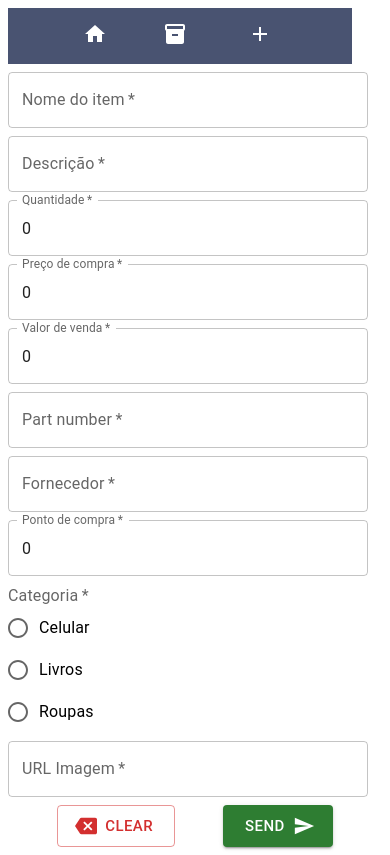
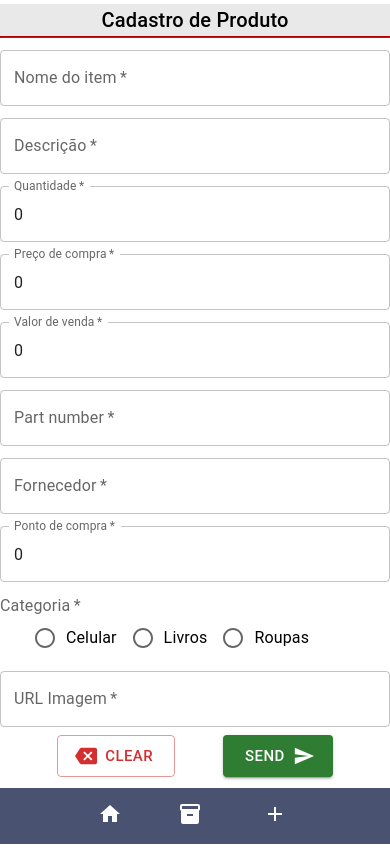
Before and after one commit to LeoSantini/kols, a React (Create React App) app: page /addProduct in a window 390 px wide. Built offline with nearby package versions, Linux system fonts and the light colour scheme; no server answers.

Commit message:
Add responsive css

```diff
--- a/src/App.js
+++ b/src/App.js
@@ -1,7 +1,7 @@
 // Import funções react
 import { BrowserRouter, Routes, Route } from "react-router-dom";
 import { useState, useEffect } from "react";
-import React from 'react'
+import React from "react";
 
 // Import de componentes
 import Navbar from "./Components/Navbar/index";
@@ -9,17 +9,17 @@ import Form from "./pages/Form";
 import Home from "./pages/Home/Home";
 import Products from "./pages/Products/Products";
 import Product from "./pages/Product/Product";
-import Edit from "./pages/Edit/Edit"
+import Edit from "./pages/Edit/Edit";
 
 import axios from "axios";
 
 function App() {
   const [stock, setStock] = useState();
   const [rerender, setRerender] = useState(true);
-  const [isLoading, setIsLoading] = useState(true)
+  const [isLoading, setIsLoading] = useState(true);
 
   useEffect(() => {
-    setIsLoading(true)
+    setIsLoading(true);
     async function fetchStock() {
       try {
         const result = await axios.get("https://ironrest.herokuapp.com/kols");
@@ -28,7 +28,7 @@ function App() {
         console.log(error);
       } finally {
         setRerender(false);
-        setIsLoading(false)
+        setIsLoading(false);
       }
     }
     fetchStock();
@@ -36,14 +36,35 @@ function App() {
 
   return (
     <BrowserRouter>
+      <Routes>
+        <Route
+          path="/"
+          element={
+            <Home
+              stock={stock}
+              isLoading={isLoading}
+              setRerender={setRerender}
+            />
+          }
+        />
+        <Route
+          path="/products"
+          element={<Products stock={stock} isLoading={isLoading} />}
+        />
+        <Route
+          path="/product/:_id"
+          element={<Product stock={stock} setRerender={setRerender} />}
+        />
+        <Route
+          path="/addProduct"
+          element={<Form setRerender={setRerender} />}
+        />
+        <Route
+          path="/editProduct/:_id"
+          element={<Edit setRerender={setRerender} />}
+        />
+      </Routes>
       <Navbar />
-      <Routes>
-        <Route path="/" element={<Home stock={stock} isLoading={isLoading} setRerender={setRerender}/>} />
-        <Route path="/products" element={<Products stock={stock} isLoading={isLoading}/>} />
-        <Route path="/product/:_id" element={<Product stock={stock} setRerender={setRerender} />} />
-        <Route path="/addProduct" element={<Form setRerender={setRerender}/>} />
-        <Route path="/editProduct/:_id" element={<Edit setRerender={setRerender}/>} />
-      </Routes>
     </BrowserRouter>
   );
 }
--- a/src/Components/Navbar/index.jsx
+++ b/src/Components/Navbar/index.jsx
@@ -18,9 +18,16 @@ export function Navbar() {
   const [value, setValue] = React.useState(0);
 
   return (
-    <Box sx={{ width: 344 }}>
+    <Box
+      sx={{
+        width: "100%",
+        position: "fixed",
+        bottom: 0,
+        zIndex: 1000,
+      }}
+    >
       <BottomNavigation
-        sx={{ bgcolor: "#495371" }}
+        sx={{ bgcolor: "#495371", minWidth: 360, maxWidth: 420 }}
         showlabels="true"
         value={value}
         onChange={(event, newValue) => {
--- a/src/Components/Resuply/Resuply.js
+++ b/src/Components/Resupply/Resupply.js
@@ -13,23 +13,29 @@ import Paper from "@mui/material/Paper";
 import { Typography } from "@mui/material";
 import Box from "@mui/material/Box";
 
-function Resuply({ stock, isLoading }) {
+function Resupply({ stock, isLoading }) {
   return (
-    <div>
-      <Box>
+    <>
+      <Box sx={{ margin: 0, minWidth: 360, maxWidth: 420 }}>
         <Typography
           variant="h6"
           component="div"
           align="center"
-          sx={{ bgcolor: "rgba(211, 211, 211, 0.5)", marginTop: 0.5 }}
+          sx={{ bgcolor: "rgba(211, 211, 211, 0.5)", margin: 0 }}
         >
           Resupply Point
         </Typography>
-        <hr style={{ borderColor: "red", margin: 1 }}></hr>
+
+        <hr
+          style={{
+            borderColor: "red",
+            borderWidth: "auto",
+          }}
+        ></hr>
       </Box>
       {!isLoading && (
-        <TableContainer component={Paper} sx={{ maxWidth: 344 }}>
-          <Table sx={{ maxWidth: 344 }} size="small" aria-label="a dense table">
+        <TableContainer component={Paper} sx={{ minWidth: 360, maxWidth: 420 }}>
+          <Table sx={{ width: "100%" }} size="small" aria-label="a dense table">
             <TableHead>
               <TableRow sx={{ bgcolor: "#F1E0AC" }}>
                 <TableCell
@@ -108,24 +114,8 @@ function Resuply({ stock, isLoading }) {
           </Table>
         </TableContainer>
       )}
-
-      {/* stock
-                .filter((product) => {
-                    return product.quantity <= product.resupply_point
-                })
-                .map((product) => {
-                    return (
-                        <div key={uniqid()}>
-                            <p>Produto: {product.name}</p>
-                            <span>Qnt: {product.quantity} </span>
-                            <span>Ponto de Pedido: {product.resupply_point} </span>
-                        </div>
-
-
-                    )
-                }) */}
-    </div>
+    </>
   );
 }
 
-export default Resuply;
+export default Resupply;
--- a/src/Components/SearchProducts/SearchProducts.js
+++ b/src/Components/SearchProducts/SearchProducts.js
@@ -18,7 +18,8 @@ function SearchProducts({ search, setSearch }) {
         component="form"
         sx={{
           "& > :not(style)": {
-            maxWidth: 344,
+            minWidth: 360,
+            maxWidth: 420,
             margin: 0,
             marginTop: 1,
             marginBottom: 1,
--- a/src/index.js
+++ b/src/index.js
@@ -1,6 +1,7 @@
 import React from "react";
 import ReactDOM from "react-dom";
 import App from "./App";
+import "./style/globalstyle.css";
 
 ReactDOM.render(
   <React.StrictMode>
--- a/src/pages/Form/index.jsx
+++ b/src/pages/Form/index.jsx
@@ -15,6 +15,7 @@ import Button from "@mui/material/Button";
 import SendIcon from "@mui/icons-material/Send";
 import BackspaceIcon from "@mui/icons-material/Backspace";
 import Stack from "@mui/material/Stack";
+import { Typography } from "@mui/material";
 
 function Form({ setRerender }) {
   const Navigate = useNavigate();
@@ -71,11 +72,39 @@ function Form({ setRerender }) {
   }
 
   return (
-    <div>
+    <>
+      <Box
+        sx={{
+          minWidth: 360,
+          maxWidth: 420,
+        }}
+      >
+        <Typography
+          variant="h6"
+          component="div"
+          align="center"
+          sx={{
+            bgcolor: "rgba(211, 211, 211, 0.5)",
+            marginTop: 0.5,
+          }}
+        >
+          Cadastro de Produto
+        </Typography>
+        <hr
+          style={{
+            borderColor: "red",
+            borderWidth: "auto",
+          }}
+        ></hr>
+      </Box>
       <Box
         component="form"
         sx={{
-          "& > :not(style)": { maxWidth: 360, marginTop: 1 },
+          "& > :not(style)": {
+            minWidth: 360,
+            maxWidth: 420,
+            marginTop: 1.5,
+          },
         }}
         noValidate
         autoComplete="off"
@@ -170,6 +199,11 @@ function Form({ setRerender }) {
             aria-labelledby="demo-radio-buttons-group-label"
             defaultValue="female"
             name="radio-buttons-group"
+            sx={{
+              display: "flex",
+              flexDirection: "row",
+              justifyContent: "center",
+            }}
           >
             <FormControlLabel
               value="celular"
@@ -208,7 +242,7 @@ function Form({ setRerender }) {
         direction="row"
         justifyContent={"center"}
         spacing={6}
-        sx={{ marginTop: 1 }}
+        sx={{ marginTop: 1, marginBottom: 8 }}
       >
         <Button
           variant="outlined"
@@ -230,7 +264,7 @@ function Form({ setRerender }) {
           Send
         </Button>
       </Stack>
-    </div>
+    </>
   );
 }
 
--- a/src/pages/Home/Home.js
+++ b/src/pages/Home/Home.js
@@ -1,10 +1,12 @@
 import React from "react";
-import Resuply from "../../Components/Resuply/Resuply";
+import Profit from "../../Components/Profit/Profit";
+import Resupply from "../../Components/Resupply/Resupply";
 
 function Home({ stock, isLoading }) {
   return (
     <div>
-      <Resuply stock={stock} isLoading={isLoading} />
+      <Resupply stock={stock} isLoading={isLoading} />
+      <Profit stock={stock} isLoading={isLoading} />
     </div>
   );
 }
--- a/src/pages/Product/Product.js
+++ b/src/pages/Product/Product.js
@@ -46,7 +46,7 @@ function Product({ stock, setRerender }) {
         })
         .map(product => {
           return (
-            <Card sx={{ maxWidth: 345 }} key={uniqid()}>
+            <Card sx={{ minWidth: 360, maxWidth: 420 }} key={uniqid()}>
               <CardMedia
                 component="img"
                 height="345"
@@ -57,7 +57,8 @@ function Product({ stock, setRerender }) {
                 <CardContent
                   sx={{
                     bgcolor: "neutral.bg",
-                    maxWidth: 344,
+                    minWidth: 360,
+                    maxWidth: 420,
                     padding: 1,
                     fontFamily: "Roboto Helvetica Arial sans-serif",
                   }}
@@ -102,6 +103,8 @@ function Product({ stock, setRerender }) {
                 sx={{
                   justifyContent: "space-between",
                   bgcolor: "rgba(211,211,211,0.5)",
+                  alignItems: "flex-start",
+                  paddingBottom: 8,
                 }}
               >
                 <Link
--- a/src/pages/Products/Products.js
+++ b/src/pages/Products/Products.js
@@ -21,9 +21,12 @@ function Products({ stock, isLoading }) {
         <div>
           <SearchProducts search={search} setSearch={setSearch} />
 
-          <TableContainer component={Paper} sx={{ maxWidth: 344 }}>
+          <TableContainer
+            component={Paper}
+            sx={{ minWidth: 360, maxWidth: 420 }}
+          >
             <Table
-              sx={{ maxWidth: 344 }}
+              sx={{ width: "100%" }}
               size="small"
               aria-label="a dense table"
             >
--- /dev/null
+++ b/src/style/globalstyle.css
@@ -0,0 +1,4 @@
+* {
+  margin: 0;
+  padding: 0;
+}
```
